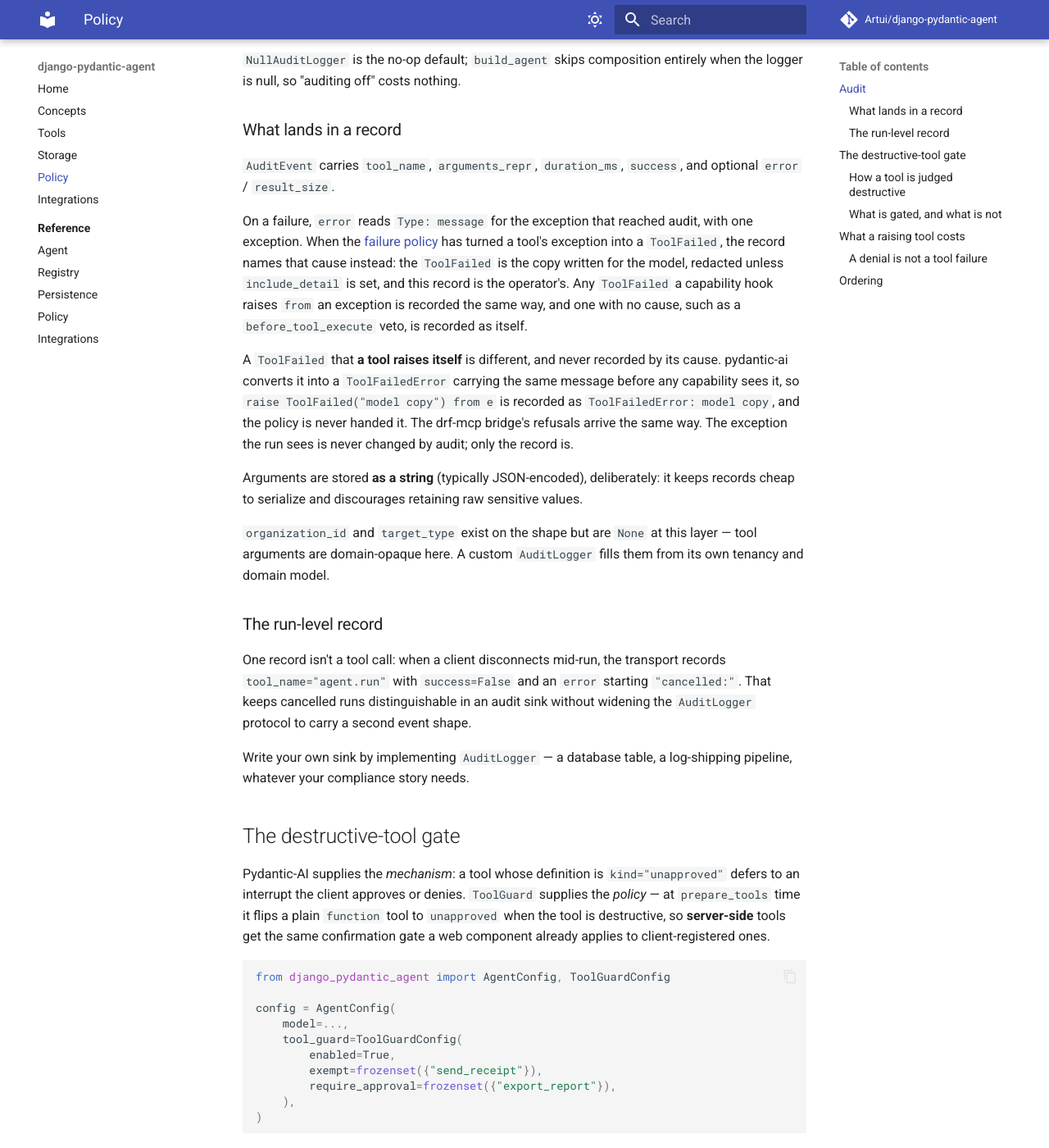
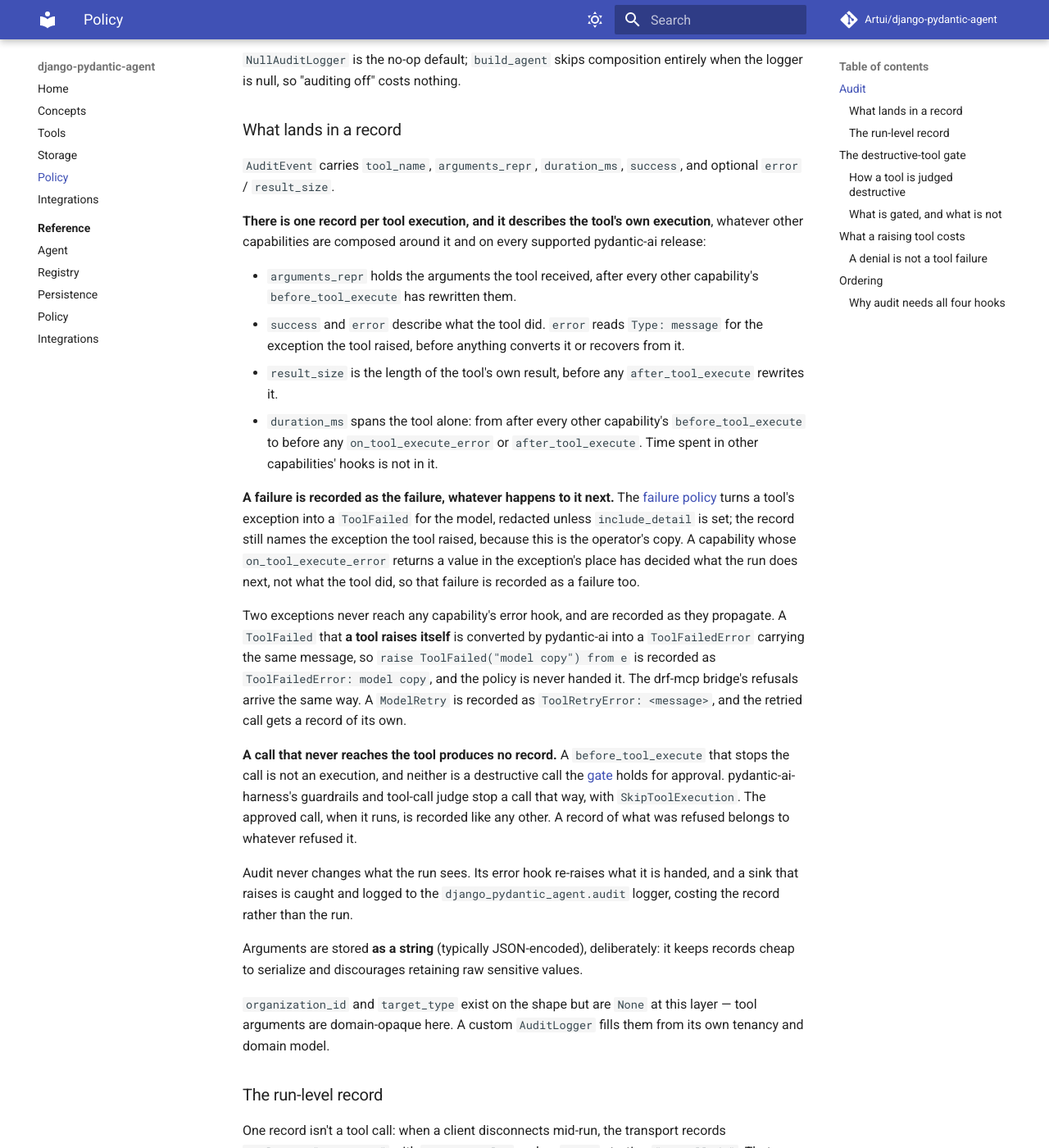
Before and after one commit to Artui/django-pydantic-agent, an MkDocs documentation site: the page built from docs/policy.md, in a window 1280 px wide and 1400 px high, scrolled down 490 px. Shown: the whole window at 82% size. Built offline with MkDocs 1.6.1 and Material for MkDocs 9.7.7, drawn with Linux system fonts in a browser that asks for light colours; comment, search, counter and statistics services are not loaded; some of the changed text lies outside the part shown.

Commit message:
Record the tool's own execution in audit, and convert failures last
AuditCapability recorded what its wrapper saw while pinned outermost, so
from pydantic-ai 2.54, where a wrapper encloses every other capability's
before, error and after hooks, a record described what those capabilities
made of the call: the failure policy's redacted copy instead of the tool's
exception, a recovered failure as a success, a veto as a failure, the
arguments before a rewrite, the result after one, and their hooks in the
duration. Another capability's wrapper sat inside audit's on every release.

Audit is now innermost and observes the tool from all four hooks. Its
wrapper writes one record per execution as it exits, preferring what the
hooks captured, with per-call state in a ContextVar so parallel calls and
concurrent runs keep their own. A call that never reaches the tool has no
record. The cause-unwrapping of ToolFailed is gone: the error hook now sees
the tool's exception before anything converts it.

ToolFailurePolicy is pinned outermost and placed first by build_agent, so
it converts after every other error hook has seen the tool's exception. A
step recorder logs the real failure, a recovering capability answers
first, and a ModelRetry or ToolFailed another hook raises in the
exception's place passes through as that hook's answer.

Co-Authored-By: Claude Opus 5.5 <noreply@anthropic.com>

````diff
--- a/docs/policy.md
+++ b/docs/policy.md
@@ -15,8 +15,8 @@ from django_pydantic_agent import AgentConfig, LoggingAuditLogger, build_agent
 agent = build_agent(registry, AgentConfig(model=..., audit_logger=LoggingAuditLogger()))
 ```
 
-It rides the `wrap_tool_execute` lifecycle hook, which is the point: it times
-and records **every tool the agent runs**, not just the ones in the registry —
+It hooks pydantic-ai's tool execution itself, which is the point: it times and
+records **every tool the agent runs**, not just the ones in the registry —
 drf-mcp and spec-toolset bridges, attachment tools, everything. A per-tool
 wrapper would miss the composed toolsets.
 
@@ -28,22 +28,47 @@ when the logger is null, so "auditing off" costs nothing.
 `AuditEvent` carries `tool_name`, `arguments_repr`, `duration_ms`, `success`,
 and optional `error` / `result_size`.
 
-On a failure, `error` reads `Type: message` for the exception that reached
-audit, with one exception. When the [failure policy](#what-a-raising-tool-costs)
-has turned a tool's exception into a `ToolFailed`, the record names that
-cause instead: the `ToolFailed` is the copy written for the model, redacted
-unless `include_detail` is set, and this record is the operator's. Any
-`ToolFailed` a capability hook raises `from` an exception is recorded the same
-way, and one with no cause, such as a `before_tool_execute` veto, is recorded
-as itself.
+**There is one record per tool execution, and it describes the tool's own
+execution**, whatever other capabilities are composed around it and on every
+supported pydantic-ai release:
 
-A `ToolFailed` that **a tool raises itself** is different, and never recorded
-by its cause. pydantic-ai converts it into a `ToolFailedError` carrying the
-same message before any capability sees it, so
+- `arguments_repr` holds the arguments the tool received, after every other
+  capability's `before_tool_execute` has rewritten them.
+- `success` and `error` describe what the tool did. `error` reads
+  `Type: message` for the exception the tool raised, before anything converts
+  it or recovers from it.
+- `result_size` is the length of the tool's own result, before any
+  `after_tool_execute` rewrites it.
+- `duration_ms` spans the tool alone: from after every other capability's
+  `before_tool_execute` to before any `on_tool_execute_error` or
+  `after_tool_execute`. Time spent in other capabilities' hooks is not in it.
+
+**A failure is recorded as the failure, whatever happens to it next.** The
+[failure policy](#what-a-raising-tool-costs) turns a tool's exception into a
+`ToolFailed` for the model, redacted unless `include_detail` is set; the record
+still names the exception the tool raised, because this is the operator's copy.
+A capability whose `on_tool_execute_error` returns a value in the exception's
+place has decided what the run does next, not what the tool did, so that
+failure is recorded as a failure too.
+
+Two exceptions never reach any capability's error hook, and are recorded as
+they propagate. A `ToolFailed` that **a tool raises itself** is converted by
+pydantic-ai into a `ToolFailedError` carrying the same message, so
 `raise ToolFailed("model copy") from e` is recorded as
 `ToolFailedError: model copy`, and the policy is never handed it. The drf-mcp
-bridge's refusals arrive the same way. The exception the run sees is never
-changed by audit; only the record is.
+bridge's refusals arrive the same way. A `ModelRetry` is recorded as
+`ToolRetryError: <message>`, and the retried call gets a record of its own.
+
+**A call that never reaches the tool produces no record.** A
+`before_tool_execute` that stops the call is not an execution, and neither is a
+destructive call the [gate](#the-destructive-tool-gate) holds for approval.
+pydantic-ai-harness's guardrails and tool-call judge stop a call that way, with
+`SkipToolExecution`. The approved call, when it runs, is recorded like any
+other. A record of what was refused belongs to whatever refused it.
+
+Audit never changes what the run sees. Its error hook re-raises what it is
+handed, and a sink that raises is caught and logged to the
+`django_pydantic_agent.audit` logger, costing the record rather than the run.
 
 Arguments are stored **as a string** (typically JSON-encoded), deliberately: it
 keeps records cheap to serialize and discourages retaining raw sensitive values.
@@ -173,6 +198,15 @@ Two things worth knowing:
   model's retry budget both pass through untouched. A hand-written
   `except Exception` would have caught `ApprovalRequired` and silently disabled
   the gate.
+- **It converts last.** It is pinned outermost and `build_agent` places it
+  first, so its `on_tool_execute_error` runs after every other capability's
+  (see [ordering](#ordering)). Every other error hook is handed the exception
+  the tool raised, never the policy's redacted copy: a step recorder such as
+  pydantic-ai-harness's `StepPersistence` logs the real failure, and a
+  capability that recovers by returning a value answers before anything is
+  converted. An earlier error hook that raises `ModelRetry` or `ToolFailed` in
+  the exception's place has answered for the model, so that passes through
+  unconverted.
 - **It spends no retry budget**, because `ToolFailed` deliberately doesn't.
   A model can call a persistently broken tool again; bound that with run-level
   `UsageLimits` rather than expecting this to stop it.
@@ -209,34 +243,48 @@ ToolFailureConfig(reraise=(PermissionDenied, LookupError))
 
 ## Ordering
 
-No capability here needs positioning. Each declares its place via
-`get_ordering()` — audit outermost, the guard orthogonal — and pydantic-ai's
-`CombinedCapability` topologically sorts them. The failure policy needs no
-constraint at all: it rides `on_tool_execute_error` while audit rides
-`wrap_tool_execute`. Append your own capabilities in any order.
+Each capability here declares its own place through `get_ordering()`, and
+pydantic-ai's `CombinedCapability` sorts them topologically, with list order
+breaking ties within a tier. Add your own to `AgentConfig.capabilities` in any
+order; `build_agent` positions its own around them.
 
-What audit's wrapper encloses is pydantic-ai's call, though, and it changed in
-2.54, where a `wrap_*` hook began enclosing every other capability's
-`before_tool_execute`, `after_tool_execute` and `on_tool_execute_error` for
-the same call. Earlier releases showed audit the tool alone; from 2.54 it sees
-what the other capabilities made of the call.
+- **Audit is innermost**, the capability closest to the tool: its
+  `before_tool_execute` runs last, and its `on_tool_execute_error` and
+  `after_tool_execute` run first. `build_agent` appends it after
+  `config.capabilities`, which keeps it inside other innermost capabilities
+  too, such as pydantic-ai-harness's guardrail and tool-call judge, so their
+  vetoes never reach it.
+- **The failure policy is outermost**, and `build_agent` places it first, which
+  keeps it outside other outermost capabilities. pydantic-ai runs error hooks
+  innermost first, so the policy's runs last.
+- **The guard is orthogonal.** It touches only `prepare_tools`, before any call
+  is made.
 
-**For the failure policy the record is the same either way**: audit now
-catches the policy's `ToolFailed` rather than the tool's exception, and records
-it by its cause (see [what lands in a record](#what-lands-in-a-record)). That is
-the one effect this package compensates for. The others are upstream ordering
-effects that this package does not change. From 2.54, compared with earlier
-releases:
+Composing these by hand rather than through `build_agent`, keep the same
+places: `AuditCapability` after any other innermost capability, and
+`ToolFailurePolicy` before any other outermost one. Ahead of an innermost
+guardrail, audit would run its hooks before the guardrail's veto, and on
+pydantic-ai 2.54 and later would record the vetoed call as a failure.
 
-- A failure another capability's `on_tool_execute_error` recovers from is
-  recorded as a **success** with no error, where it was recorded as the failure.
-- A `before_tool_execute` that vetoes the call is recorded as a **failure**,
-  where nothing was recorded. A `SkipToolExecution`, which
-  pydantic-ai-harness's guardrails and tool-call judge raise, carries a result
-  rather than a message, so the record reads `SkipToolExecution: `.
-- `arguments_repr` holds the arguments **before** another capability's
-  `before_tool_execute` rewrites them, and `result_size` measures the result
-  **after** its `after_tool_execute`. Earlier it was the other way round.
-- `duration_ms` includes the time spent in other capabilities' hooks.
+### Why audit needs all four hooks
+
+pydantic-ai 2.54 moved every capability's `before_tool_execute`,
+`on_tool_execute_error` and `after_tool_execute` inside the
+`wrap_tool_execute` chain; earlier releases ran them around it. A wrapper that
+recorded only what it saw would therefore describe a different thing on each
+side of 2.54. From 2.54 it would record a failure another capability recovers
+from as a success, a vetoed call as a failure, the arguments before a rewrite
+and the result after one, and other capabilities' hooks in the duration.
+
+Audit records the same thing on both because it observes the tool from all four
+hooks. Its `before_tool_execute` captures the arguments and the start, its
+`on_tool_execute_error` the tool's exception, and its `after_tool_execute` the
+tool's result. Its wrapper is the only one that writes the record, once per
+execution, as it exits, preferring what the hooks captured over what it saw
+itself. Before 2.54 the innermost wrapper encloses the tool alone, so what it
+sees is already the tool's outcome; from 2.54 it encloses every hook, and the
+captures are what keep the record the tool's. Each call's captures belong to
+that call, so parallel calls in one run and concurrent runs of one agent never
+read each other's.
 
 Full signatures in the [policy reference](reference/policy.md).
````
Also changed, not shown: other parts of docs/policy.md (+1 -1 lines), CHANGELOG.md (+44 -28 lines), docs/concepts.md (+14 -8 lines), 5 other files.
